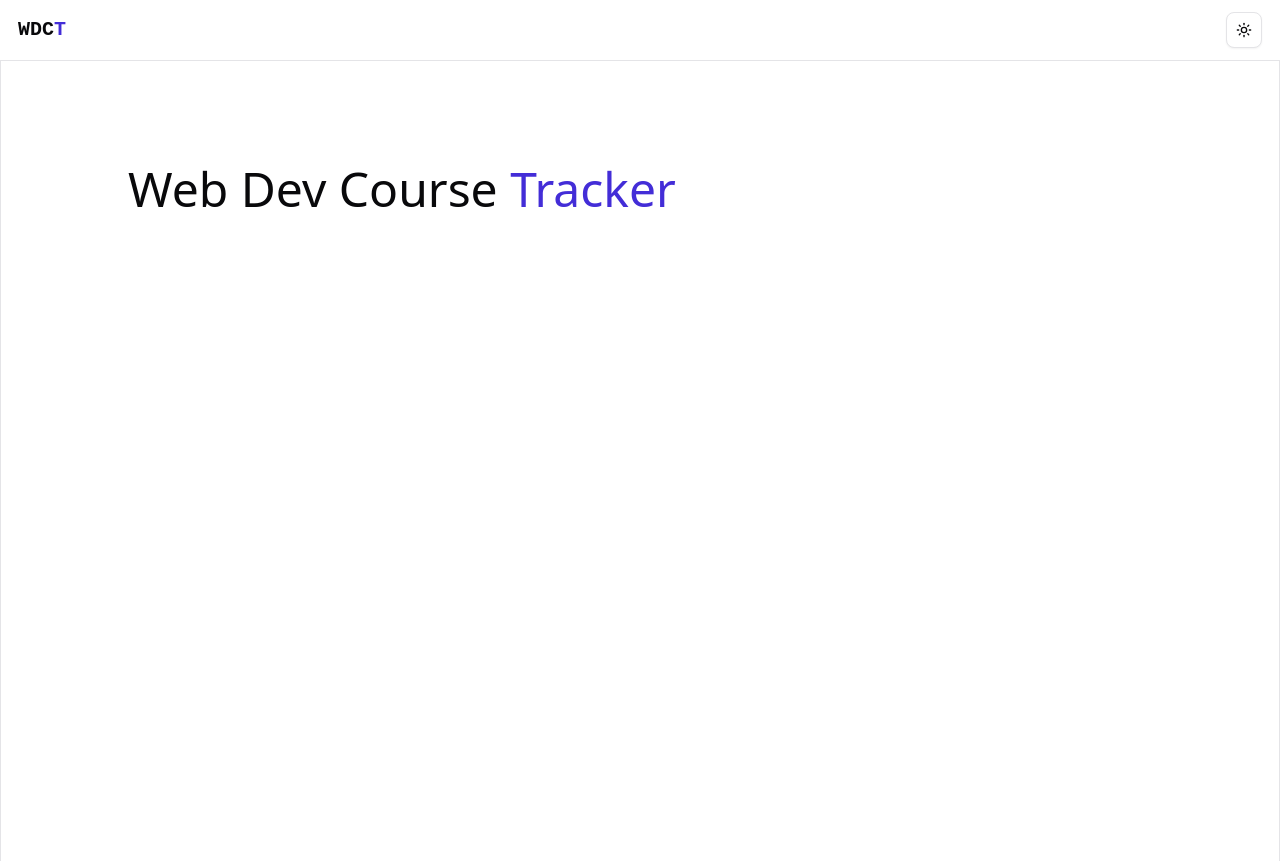
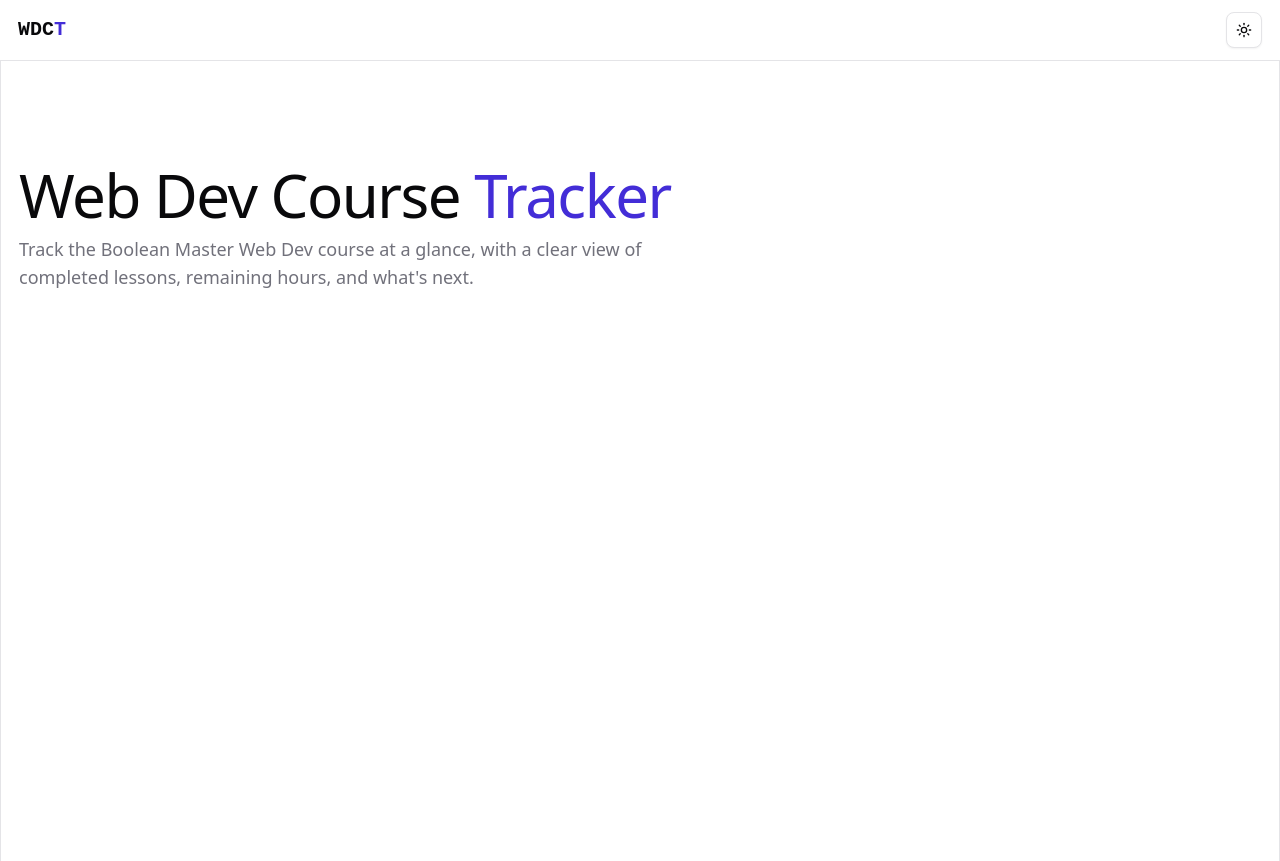
Before and after one commit to emanuelefavero/web-dev-course-tracker, a Next.js app: page / in a window 1280 px wide. Built offline with nearby package versions, Linux system fonts and the light colour scheme.

Commit message:
feat: update app metadata and base shell

```diff
--- a/src/app/globals.css
+++ b/src/app/globals.css
@@ -5,6 +5,8 @@
 @custom-variant dark (&:is(.dark *));
 
 :root {
+  color-scheme: light dark;
+
   /* Colors */
   --background: oklch(1 0 0);
   --foreground: oklch(0.141 0.005 285.823);
@@ -98,6 +100,8 @@
 }
 
 .dark {
+  color-scheme: dark;
+
   /* Colors */
   --background: oklch(0.141 0.005 285.823);
   --foreground: oklch(0.985 0 0);
--- a/src/app/layout.tsx
+++ b/src/app/layout.tsx
@@ -1,12 +1,16 @@
 import { ModeToggle } from '@/components/theme/mode-toggle'
 import { ThemeProvider } from '@/components/theme/theme-provider'
+import { cn } from '@/lib/utils'
 import type { Metadata } from 'next'
 import './globals.css'
 
 export const metadata: Metadata = {
-  title: 'Create Next App',
-  description: 'Generated by create next app',
+  title: 'Web Dev Course Tracker',
+  description:
+    'A minimal dashboard to track progress through the Boolean Master Web Dev course.',
 }
+
+const pageContainer = /*tw*/ 'mx-auto max-w-350 px-4.5'
 
 export default function RootLayout({
   children,
@@ -24,7 +28,12 @@ export default function RootLayout({
         >
           {/* Header */}
           <header className='border-b border-border'>
-            <div className='mx-auto flex max-w-350 items-center justify-between gap-4 px-4.5 py-3'>
+            <div
+              className={cn(
+                pageContainer,
+                'flex items-center justify-between gap-4 py-3',
+              )}
+            >
               {/* Logo */}
               <div className='font-mono text-xl font-extrabold'>
                 WDC<span className='text-primary-text'>T</span>
@@ -36,7 +45,12 @@ export default function RootLayout({
           </header>
 
           {/* Main */}
-          <main className='mx-auto min-h-screen max-w-350 border-r border-l border-border px-4.5 py-26'>
+          <main
+            className={cn(
+              pageContainer,
+              'min-h-screen border-r border-l border-border py-26',
+            )}
+          >
             {children}
           </main>
         </ThemeProvider>
--- a/src/app/page.tsx
+++ b/src/app/page.tsx
@@ -1,14 +1,17 @@
 export default function Home() {
   return (
-    <>
-      {/* App Title */}
-      <div className='mx-auto max-w-5xl'>
-        <h1 className='text-5xl'>
-          <em className='not-italic'>
+    <section className='space-y-4'>
+      <div className='space-y-2.5'>
+        <h1 className='text-5xl text-balance sm:text-6xl'>
+          <em className='tracking-tight not-italic'>
             Web Dev Course <span className='text-primary-text'>Tracker</span>
           </em>
         </h1>
+        <p className='max-w-prose text-base leading-7 text-muted-foreground sm:text-lg'>
+          Track the Boolean Master Web Dev course at a glance, with a clear view
+          of completed lessons, remaining hours, and what&apos;s next.
+        </p>
       </div>
-    </>
+    </section>
   )
 }
```
